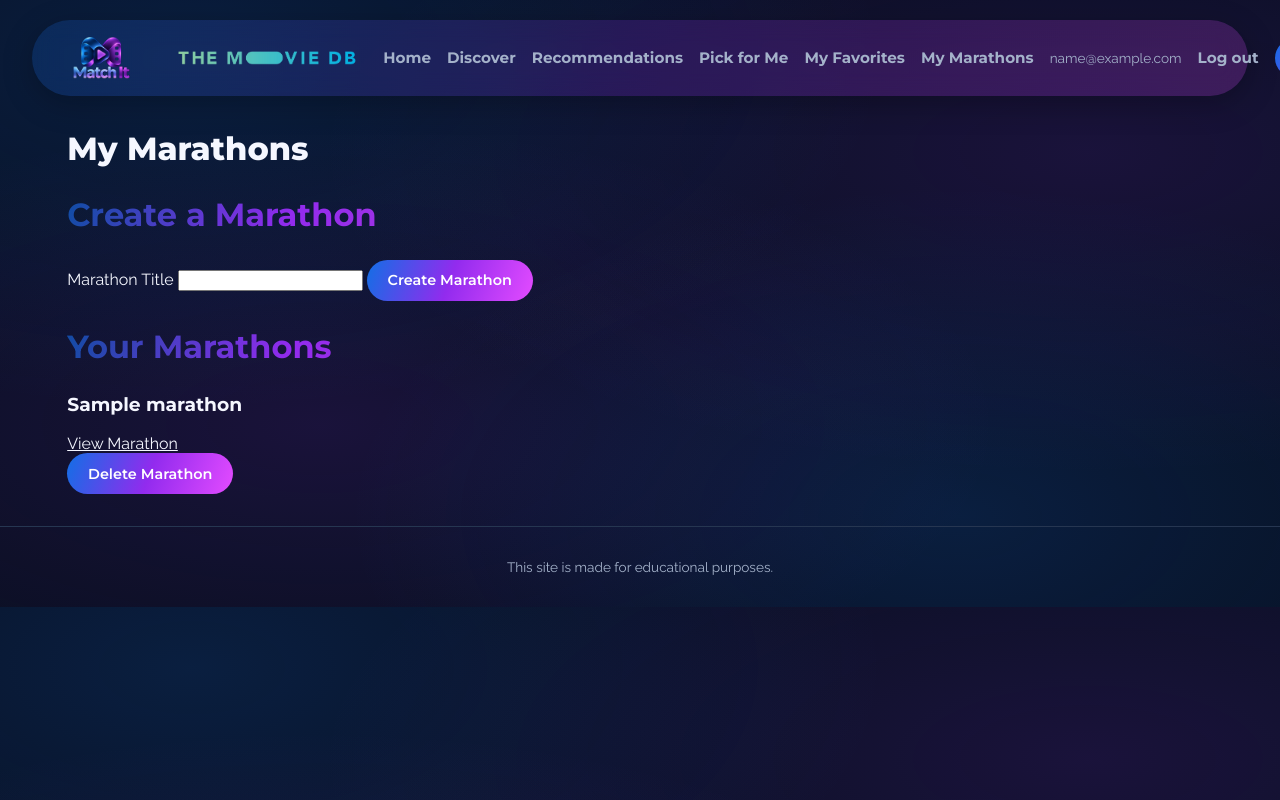
After one commit to ChloeMattar/Team-Chloe-AndyJoe-Michel-Project, a Flask app: page /marathons in a window 1280 px wide; the page is wider, and only the part inside the window is pictured. The commit adds this page. Run offline with Flask 3, Linux system fonts and the light colour scheme; the visitor is signed in with stand-in values (Sample User, id 1); tables that the repository leaves empty hold one stand-in row (values such as "Sample post"); some libraries are stand-ins or nearby versions.

Commit message:
Implement marathon feature with movie validation and enhance discovery results display

```diff
--- a/app.py
+++ b/app.py
@@ -10,7 +10,7 @@ Run locally:   flask run --debug    ->   http://127.0.0.1:5000
 import os
 from functools import wraps
 from discovery_routes import discovery_bp
-
+from discovery_validators import validate_movie_id
 from flask import (Flask, render_template, request, redirect, url_for,
                    session, flash, abort)
 from werkzeug.security import generate_password_hash, check_password_hash
@@ -151,13 +151,14 @@ def signup():
 def login():
     if request.method == "POST":
         errors, username = validate_login(request.form)
-        # Find the user by username
-        user = User.query.filter_by(username=username).first()
-        # Check the username and password
-        if not user or not check_password_hash(
-            user.password_hash, request.form.get("password", "")
-        ):
-            errors["login"] = "Invalid username or password."
+        if not errors:
+            # Find the user by username
+            user = User.query.filter_by(username=username).first()
+            # Check the username and password
+            if not user or not check_password_hash(
+                user.password_hash, request.form.get("password", "")
+            ):
+                errors["login"] = "Invalid username or password."
         if not errors:
             session.clear()
             session["user_id"] = user.user_id
@@ -225,26 +226,34 @@ def favorites_remove():
 @app.route("/marathons")
 @login_required
 def marathons():
+    movie_id = request.args.get("movie_id")
+    # Validate the movie ID when provided
+    if movie_id is not None:
+        if not validate_movie_id(movie_id):
+            return "Invalid Movie ID", 400
     items = Marathon.query.filter_by(user_id=session["user_id"]).all()
-    return render_template("marathons.html",marathons=items)
+    return render_template("marathons.html", marathons=items, movie_id=movie_id)
 
 @app.route("/marathons/create",methods=["POST"])
 @login_required
 def marathons_create():
     title = request.form.get("title", "").strip()
+    movie_id = request.form.get("movie_id")
+    if movie_id is not None and not validate_movie_id(movie_id):
+        return "Invalid Movie ID", 400
     if title == "":
         flash("Marathon title is required.")
-        return redirect(url_for("marathons"))
+        return redirect(url_for("marathons", movie_id=movie_id))
     if len(title) > 255:
         flash("Marathon title is too large")
-        return redirect(url_for("marathons"))
+        return redirect(url_for("marathons", movie_id=movie_id))
     marathon = Marathon(user_id=session["user_id"], title=title)
 
     db.session.add(marathon)
     db.session.commit()
 
     flash("Marathon created successfully.")
-    return redirect(url_for("marathons"))
+    return redirect(url_for("marathons", movie_id=movie_id))
 
 @app.route("/marathons/<int:marathon_id>")
 @login_required
--- a/discovery_routes.py
+++ b/discovery_routes.py
@@ -35,7 +35,7 @@ def discover_genre():
         if total_pages is None:
             error = "Unable to retrieve movies. Please try again later."
         # Pass the results, pagination and error message to the template
-        return render_template("discovery_results.html", movies=movies, page=int(page), genre_id=genre_id, total_pages=total_pages, error=error)
+        return render_template("discovery_results.html", movies=movies, page=int(page), genre_id=genre_id,genre_name=genre_map[int(genre_id)], total_pages=total_pages, error=error)
 
 @discovery_bp.route("/discover/mood")
 def discover_mood():
--- a/templates/base.html
+++ b/templates/base.html
@@ -21,6 +21,7 @@
 
       {% if current_user %}
         <a href="{{ url_for('favorites') }}"><strong>My Favorites</strong></a>
+        <a href="{{ url_for('marathons') }}"><strong>My Marathons</strong></a>
         <span class="who">{{ current_user.email }}</span>
         <a href="{{ url_for('logout') }}"><strong>Log out</strong></a>
       {% else %}
--- a/templates/detail.html
+++ b/templates/detail.html
@@ -70,8 +70,7 @@
     <a href="{{ url_for('login') }}" class="action-btn favorite-btn"><span class="btn-icon" aria-hidden="true">♡</span> Add to Favorites</a>
 {% endif %}
 
-<a href="{{ url_for('marathons') }}" class="action-btn marathon-btn"><span class="btn-icon" aria-hidden="true">⊕</span> Add to Marathon</a>
-
+<a href="{{ url_for('marathons', movie_id=item.id) }}" class="action-btn marathon-btn"><span class="btn-icon" aria-hidden="true">⊕</span> Add to Marathon</a>
 </div>
 
 {% if not current_user %}
--- a/templates/discovery_results.html
+++ b/templates/discovery_results.html
@@ -9,6 +9,10 @@
     <h1>Movies Directed by {{ query }}</h1>
 {% elif search_type == "recommendations" %}
     <h1>Recommended Movies</h1>
+{% elif genre_name is defined %}
+<h1>{{ genre_name }} Movies</h1>
+{% elif mood is defined %}
+    <h1>{{ mood | replace('_', '-') | title }} Movies</h1>
 {% else %}
     <h1>Search Results</h1>
 {% endif %}
--- a/templates/login.html
+++ b/templates/login.html
@@ -3,7 +3,9 @@
 {% block content %}
 <form method="post" action="{{ url_for('login') }}" novalidate class="auth">
   <h1>Log in</h1>
-
+  {% if errors.get('login') %}
+    <p class="error" role="alert">{{ errors['login'] }}</p>
+{% endif %}
   <label>Username <input type="username" name="username" value="{{ data.get('username','') }}"></label>
   {% if errors.get('username') %}<span class="error">{{ errors['username'] }}</span>{% endif %}
 
--- /dev/null
+++ b/templates/marathons.html
@@ -0,0 +1,38 @@
+{% extends "base.html" %}
+{% block title %}My Marathons - MatchIt{% endblock %}
+{% block content %}
+<h1>My Marathons</h1>
+
+<h2>Create a Marathon</h2>
+<form method="post" action="{{ url_for('marathons_create') }}">
+    {% if movie_id %}
+    <input type="hidden" name="movie_id" value="{{ movie_id }}">
+    {% endif %}
+    <label for="title">Marathon Title</label>
+    <input type="text" id="title" name="title" maxlength="255" required>
+    <button type="submit">Create Marathon</button>
+</form>
+
+<h2>Your Marathons</h2> <!-- Display the user's marathons -->
+{% if marathons %}
+  {% for marathon in marathons %}
+    <article>
+      <h3>{{ marathon.title }}</h3>
+      <a href="{{ url_for('marathon_details', marathon_id=marathon.marathon_id) }}">View Marathon</a>
+
+      {% if movie_id %}
+        <form method="post" action="{{ url_for('marathon_add_movie', marathon_id=marathon.marathon_id) }}">
+          <input type="hidden" name="movie_id" value="{{ movie_id }}">
+          <button type="submit">Add Movie</button>
+        </form>
+      {% endif %}
+
+      <form method="post" action="{{ url_for('marathon_delete', marathon_id=marathon.marathon_id) }}">
+        <button type="submit">Delete Marathon</button>
+      </form>
+    </article>
+  {% endfor %}
+{% else %}
+  <p>You have not created any marathons yet.</p>
+{% endif %}
+{% endblock %}
--- a/templates/select_movie.html
+++ b/templates/select_movie.html
@@ -1,6 +1,7 @@
 {% extends "base.html" %}
 {% block title %}Select a Movie - MatchIt{% endblock %}
 {% block content %}
+<link rel="stylesheet" href="{{ url_for('static', filename='discovery.css') }}">
 <section class="discovery-page">
     <h1>Select a Movie</h1>
     <p>Search for a movie you love to discover similar movies.</p>
@@ -14,13 +15,13 @@
                required>
         <button type="submit">Search</button>
     </form>
-        # Display search validation errors, API errors or empty results
+        {# Display search validation errors, API errors or empty results#}
         {% if error %}
             <p class="discovery-error" role="alert">{{ error }}</p>
         {% elif query and not movies %}
         <p class="discovery-empty" role="status">No movies found. Try another search.</p>
     {% endif %}
-    <div class="movie-results">
+    <div class="cards">
         {% for movie in movies %}
             <article class="card">
                 <a href="{{ url_for('discovery.get_movie_recommendations', movie_id=movie.id) }}">
```
Also changed, not shown: templates/marathon_details.html (added, +43 -0 lines). Lines whose indentation alone changed are shown as unchanged.
